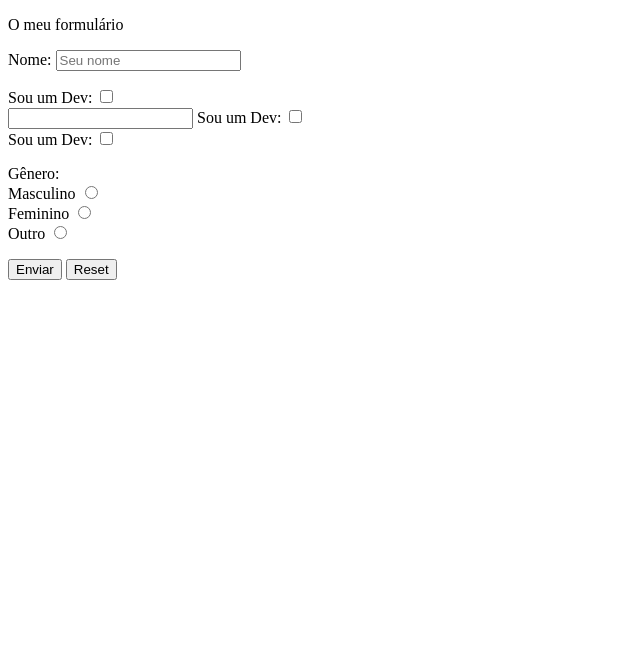
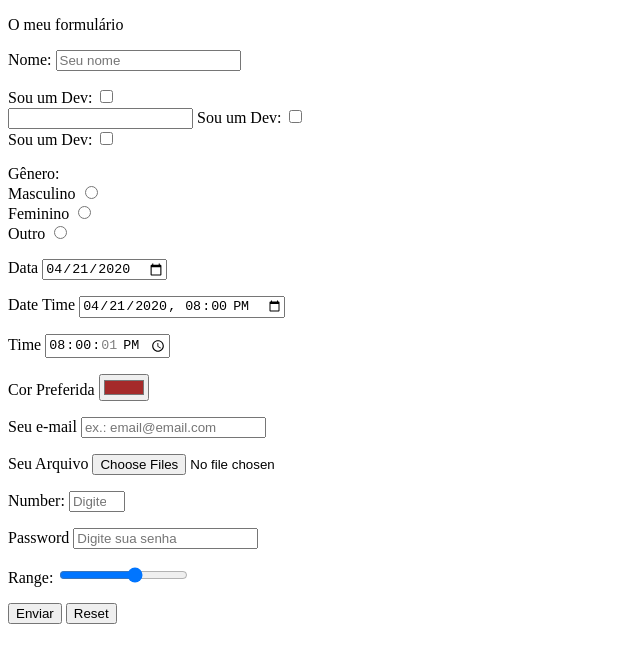
Before and after one commit to ronyanderson1/html-css, a plain HTML site: page aula578/index.html in a window 1280 px wide. Shown: the whole page, without its empty margins (0-640 px from the left). Drawn offline with Linux system fonts and the light colour scheme.

Commit message:
Update index.html

```diff
--- a/aula578/index.html
+++ b/aula578/index.html
@@ -36,6 +36,51 @@
                 <input type="radio" id="outro" name="genero">
             </p>
             <p>
+                <label for="data">Data</label>
+                <input type="date" id="date" name="date"
+                value="2020-04-21">
+            </p>
+            <p>
+                <label for="datetime">Date Time</label>
+                <input type="datetime-local" name="datetime" id="datetime"
+                value="2020-04-21T20:00">
+            </p>
+            <p>
+                <label for="time">Time</label>
+                <input type="time" name="time" id="time"
+                value="20:00:01">
+            </p>
+            <p>
+                <label for="cor">Cor Preferida</label>
+                <input type="color" name="cor" id="cor"
+                value="#a52a2a">
+            </p>
+            <p>
+                <label for="email">Seu e-mail</label>
+                <input type="email" name="email" id="email"
+                placeholder="ex.: email@email.com">
+            </p>
+            <p>
+                <label for="file">Seu Arquivo</label>
+                <input type="file" name="file" id="file"
+                accept=".png,image/*" multiple>
+            </p>
+            <p>
+                <label for="number">Number:</label>
+                <input type="number" name="number" id="number"
+                placeholder="Digite Número" min="10" max="50" step="5">
+            </p>
+            <p>
+                <label for="password">Password</label>
+                <input type="password" name="password" id="password"
+                placeholder="Digite sua senha">
+            </p>
+            <p>
+                <label for="range">Range:</label>
+                <input type="range" name="range" id="range"
+                min="0" max="10" step="2">
+            </p>
+            <p>
                 <button type="submit">Enviar</button>
                 <button type="reset">Reset</button>
             </p>
```
